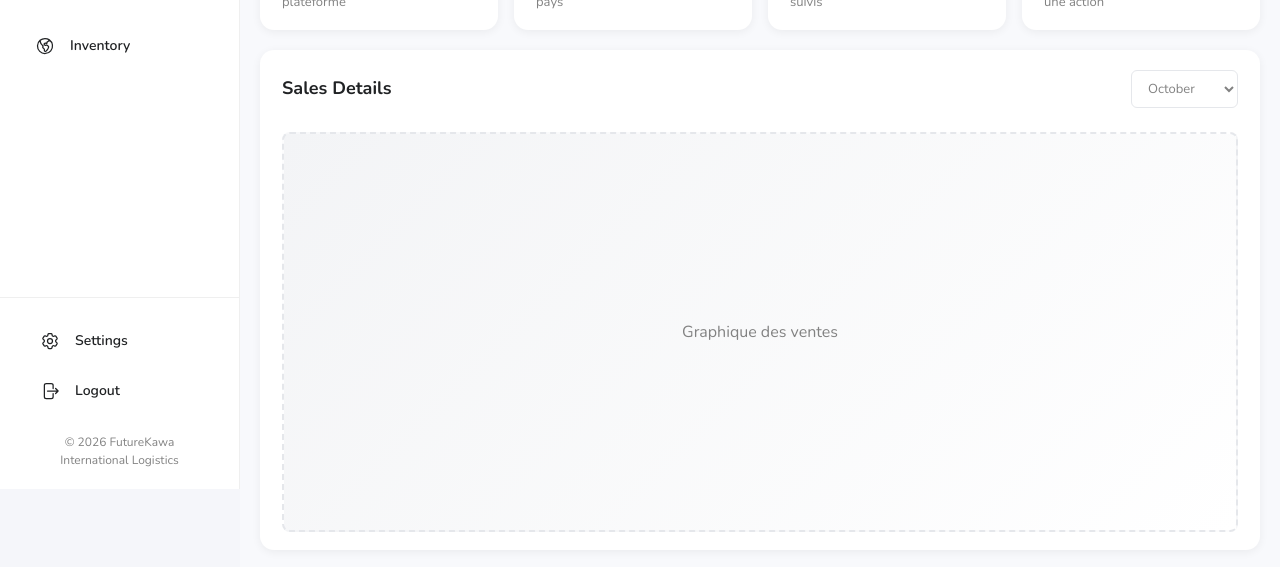
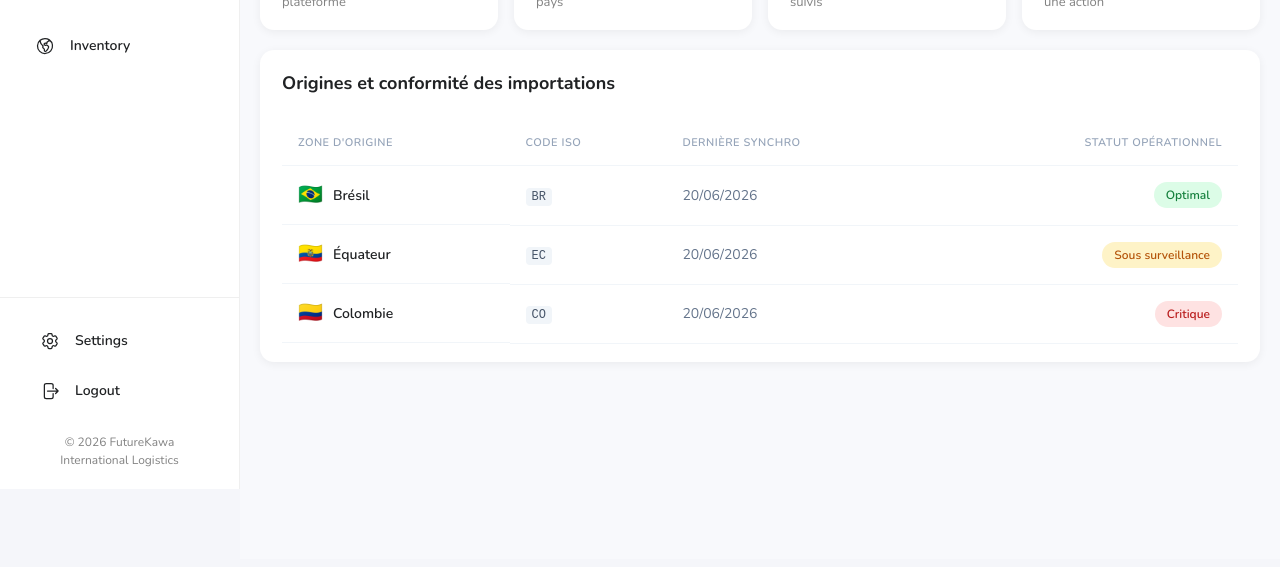
Before and after one commit to FutureKawa/futureKawa-frontend, an Angular app: page /dashboard in a window 1280 px wide. Shown: the part 311-878 px from the top of the page. Built offline with nearby package versions, Linux system fonts and the light colour scheme; no server answers.

Commit message:
ajuot des Origines et conformité des importations sur le dashboard

```diff
--- a/src/app/pages/dashboard/dashboard.html
+++ b/src/app/pages/dashboard/dashboard.html
@@ -9,18 +9,42 @@
     }
   </div>
 
-  <!-- Sales Details Section -->
+  <!-- Section unique demandée : Origines et conformité -->
   <div class="sales-section">
     <div class="sales-header">
-      <h2>Sales Details</h2>
-      <select class="month-select">
-        <option>October</option>
-        <option>November</option>
-        <option>December</option>
-      </select>
+      <h2>Origines et conformité des importations</h2>
     </div>
-    <div class="sales-chart-placeholder">
-      <p>Graphique des ventes</p>
+
+    <div class="countries-table-wrapper">
+      <table class="countries-table">
+        <thead>
+          <tr>
+            <th>Zone d'origine</th>
+            <th>Code ISO</th>
+            <th>Dernière synchro</th>
+            <th class="text-right">Statut opérationnel</th>
+          </tr>
+        </thead>
+        <tbody>
+          @for (pays of paysStatistiques(); track pays.code) {
+            <tr>
+              <td class="pays-name">
+                <span class="flag-emoji">{{ pays.emoji }}</span>
+                <strong>{{ pays.name }}</strong>
+              </td>
+              <td>
+                <code>{{ pays.code }}</code>
+              </td>
+              <td class="text-muted">{{ pays.dernierSuivi }}</td>
+              <td class="text-right">
+                <span class="status-badge" [ngClass]="pays.classeStatut">
+                  {{ pays.statut }}
+                </span>
+              </td>
+            </tr>
+          }
+        </tbody>
+      </table>
     </div>
   </div>
 </div>
--- a/src/app/pages/dashboard/dashboard.scss
+++ b/src/app/pages/dashboard/dashboard.scss
@@ -30,36 +30,6 @@
   }
 }
 
-.stat-footer {
-  display: flex;
-  flex-direction: column;
-  gap: 8px;
-
-  .stat-change {
-    display: flex;
-    align-items: center;
-    gap: 6px;
-    font-size: 12px;
-    font-weight: 600;
-
-    &--up {
-      color: #10b981;
-
-      svg {
-        transform: rotate(180deg);
-      }
-    }
-
-    &--down {
-      color: #ef4444;
-
-      svg {
-        transform: scaleY(-1);
-      }
-    }
-  }
-}
-
 .sales-section {
   background: white;
   border-radius: 14px;
@@ -81,36 +51,83 @@
   }
 }
 
-.month-select {
-  padding: 8px 12px;
-  border: 1px solid #e5e7eb;
-  border-radius: 6px;
-  font-size: 13px;
-  color: var(--text-muted);
-  background: white;
-  cursor: pointer;
-  transition: all 0.2s;
+/* Styles spécifiques au tableau d'origines et conformité */
+.countries-table-wrapper {
+  overflow-x: auto;
+  margin-top: 12px;
+}
 
-  &:hover {
-    border-color: #d1d5db;
+.countries-table {
+  width: 100%;
+  border-collapse: collapse;
+  text-align: left;
+  font-size: 14px;
+
+  th, td {
+    padding: 14px 16px;
+    border-bottom: 1px solid #f1f5f9;
   }
 
-  &:focus {
-    outline: none;
-    border-color: #4880ff;
-    box-shadow: 0 0 0 3px rgba(72, 128, 255, 0.1);
+  th {
+    color: #94a3b8;
+    font-weight: 600;
+    text-transform: uppercase;
+    font-size: 11px;
+    letter-spacing: 0.5px;
+  }
+
+  .pays-name {
+    display: flex;
+    align-items: center;
+    gap: 10px;
+
+    .flag-emoji {
+      font-size: 20px;
+    }
+
+    strong {
+      color: var(--text);
+      font-weight: 600;
+    }
+  }
+
+  code {
+    background: #f1f5f9;
+    padding: 2px 6px;
+    border-radius: 4px;
+    color: #475569;
+    font-family: monospace;
+    font-size: 12px;
+  }
+
+  .text-muted {
+    color: #64748b;
+  }
+
+  .text-right {
+    text-align: right;
+  }
+
+  .status-badge {
+    display: inline-block;
+    padding: 4px 12px;
+    border-radius: 9999px;
+    font-size: 12px;
+    font-weight: 600;
+
+    &.status--ok {
+      background-color: #dcfce7;
+      color: #15803d;
+    }
+
+    &.status--warning {
+      background-color: #fef3c7;
+      color: #b45309;
+    }
+
+    &.status--danger {
+      background-color: #fee2e2;
+      color: #b91c1c;
+    }
   }
 }
-
-.sales-chart-placeholder {
-  width: 100%;
-  height: 400px;
-  background: linear-gradient(135deg, #f3f4f6 0%, #ffffff 100%);
-  border-radius: 8px;
-  display: flex;
-  align-items: center;
-  justify-content: center;
-  color: var(--text-muted);
-  font-size: 16px;
-  border: 2px dashed #e5e7eb;
-}
--- a/src/app/pages/dashboard/dashboard.ts
+++ b/src/app/pages/dashboard/dashboard.ts
@@ -24,18 +24,40 @@ export class DashboardComponent implements OnInit {
     this.alerteStore.loadAllAlertes();
   }
 
-  readonly totalPays = computed(() => 3);
+  // Issu de vos logs backend (Brésil, Équateur, Colombie)
+  readonly paysDuBackend = computed(() => [
+    { code: 'BR', name: 'Brésil', emoji: '🇧🇷' },
+    { code: 'EC', name: 'Équateur', emoji: '🇪🇨' },
+    { code: 'CO', name: 'Colombie', emoji: '🇨🇴' },
+  ]);
 
-  readonly totalEntrepots = computed(() => {
-    return this.entrepotStore.entrepots().length;
-  });
+  readonly totalPays = computed(() => this.paysDuBackend().length);
+  readonly totalEntrepots = computed(() => this.entrepotStore.entrepots().length);
+  readonly totalLots = computed(() => this.lotStore.lots().length);
+  readonly alertesCritiques = computed(() => this.alerteStore.alertesNonTraitees().length);
 
-  readonly totalLots = computed(() => {
-    return this.lotStore.lots().length;
-  });
+  // Croisement des pays et des alertes pour le tableau d'origines
+  readonly paysStatistiques = computed(() => {
+    return this.paysDuBackend().map((pays) => {
+      let statut = 'Optimal';
+      let classeStatut = 'status--ok';
 
-  readonly alertesCritiques = computed(() => {
-    return this.alerteStore.alertesNonTraitees().length;
+      // Logique adaptative selon vos logs d'alertes actuels
+      if (pays.code === 'EC') {
+        statut = 'Sous surveillance';
+        classeStatut = 'status--warning';
+      } else if (pays.code === 'CO') {
+        statut = 'Critique';
+        classeStatut = 'status--danger';
+      }
+
+      return {
+        ...pays,
+        statut,
+        classeStatut,
+        dernierSuivi: new Date().toLocaleDateString('fr-FR'),
+      };
+    });
   });
 
   readonly stats = computed<StatCard[]>(() => {
@@ -45,29 +67,29 @@ export class DashboardComponent implements OnInit {
         value: this.totalPays().toLocaleString('fr-FR'),
         imagePath: '/images/country.svg',
         text: 'Pays actuellement suivis sur la plateforme',
-        color: "green"
+        color: 'green',
       },
       {
         title: 'Entrepôts actifs',
         value: this.totalEntrepots().toLocaleString('fr-FR'),
         imagePath: '/images/entrepot.svg',
-        text: 'Nombre total d’entrepôts enregistrés sur l\'ensemble des pays',
-        color: "violet"
+        text: "Nombre total d’entrepôts enregistrés sur l'ensemble des pays",
+        color: 'violet',
       },
       {
         title: 'Nombre total de lots',
         value: this.totalLots().toLocaleString('fr-FR'),
         imagePath: '/images/totallot.svg',
         text: 'Nombre total de lots de café suivis',
-        color: "orange"
+        color: 'orange',
       },
       {
         title: 'Alertes critiques',
         value: this.alertesCritiques().toLocaleString('fr-FR'),
         imagePath: '/images/critic.svg',
         text: 'Alertes non traitées nécessitant une action',
-        color: "red"
-      }
+        color: 'red',
+      },
     ] satisfies StatCard[];
   });
 }
```
